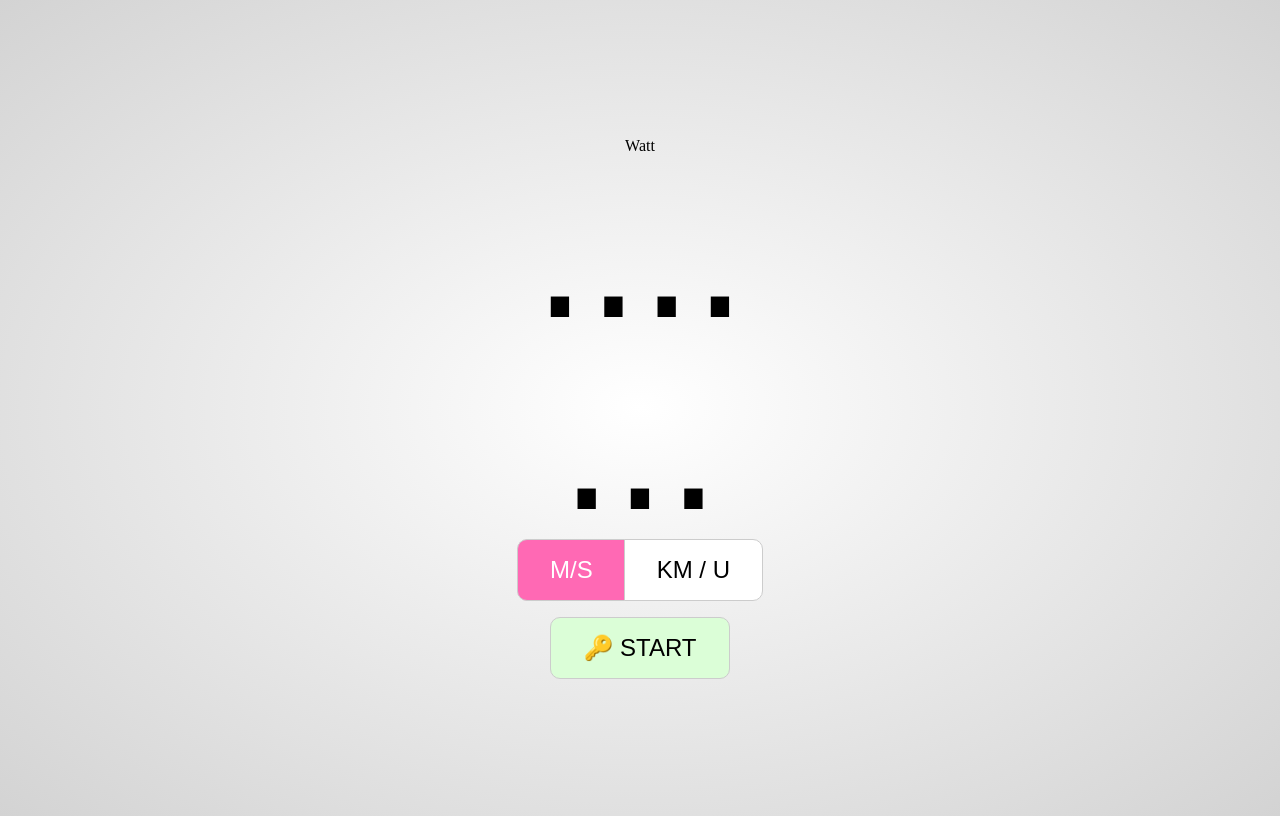
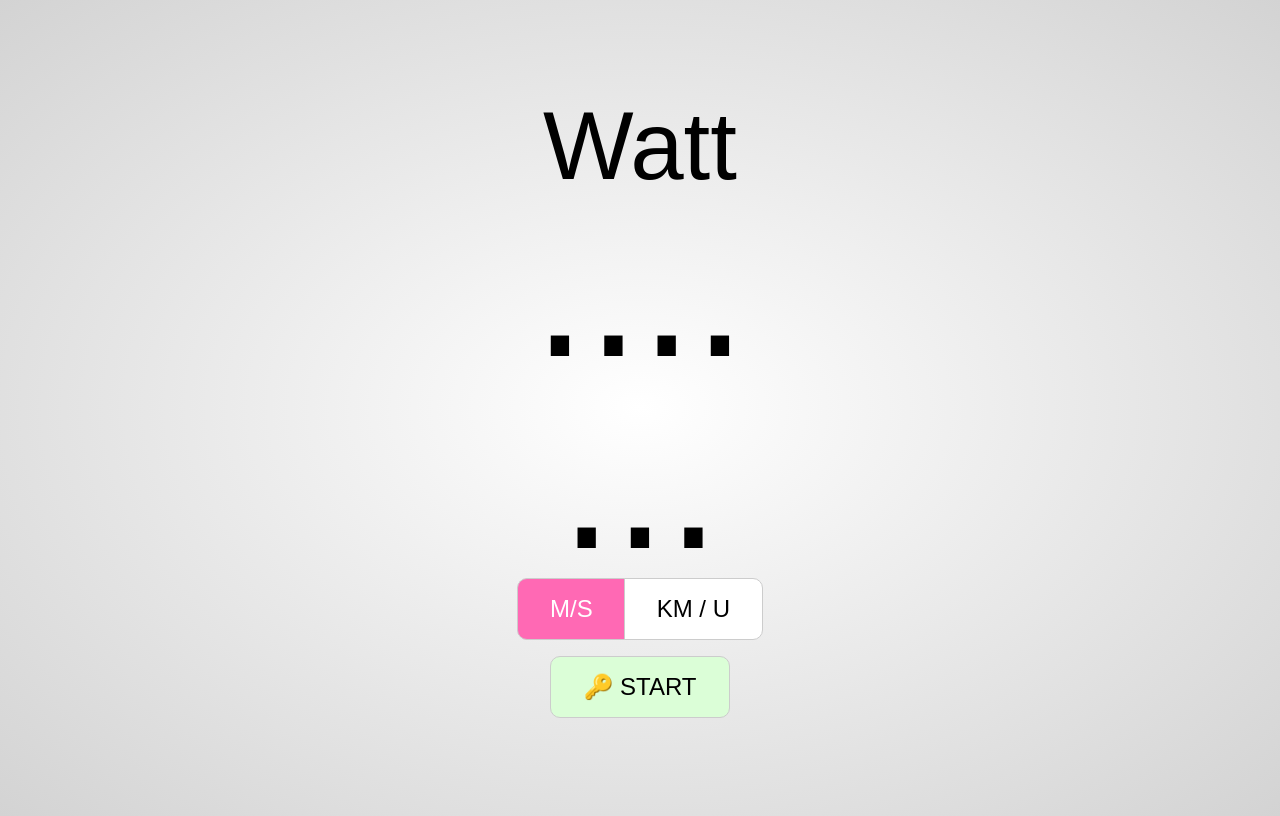
Before and after one commit to justinribeiro/speedometer-pwa, a website: page src/index.html in a window 1280 px wide. Drawn offline with Linux system fonts and the light colour scheme.

Commit message:
Changed header from element to class

```diff
--- a/src/index.css
+++ b/src/index.css
@@ -16,7 +16,7 @@ body>div {
   text-align: center;
 }
 
-header {
+.header {
   color: black;
   font-size: 6rem;
   line-height: 6rem;
```
